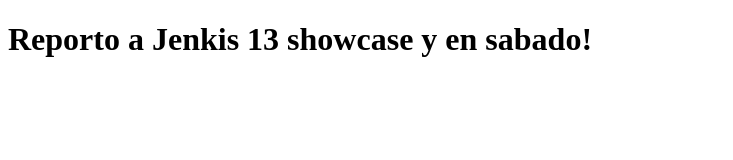
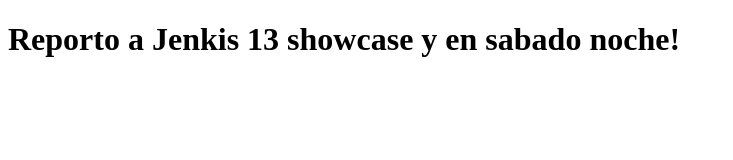
Before and after one commit to AbrilFeynman/nodejenkins, a website: page index.html in a window 1280 px wide. Shown: the whole page, without its empty margins (0-733 px from the left). Drawn offline with Linux system fonts and the light colour scheme.

Commit message:
noche
noche

```diff
--- a/index.html
+++ b/index.html
@@ -6,7 +6,7 @@
 </head>
 
 <body>
-    <h1>Reporto a Jenkis 13 showcase y en sabado!</h1>
+    <h1>Reporto a Jenkis 13 showcase y en sabado noche!</h1>
 </body>
 
 </html>
```
